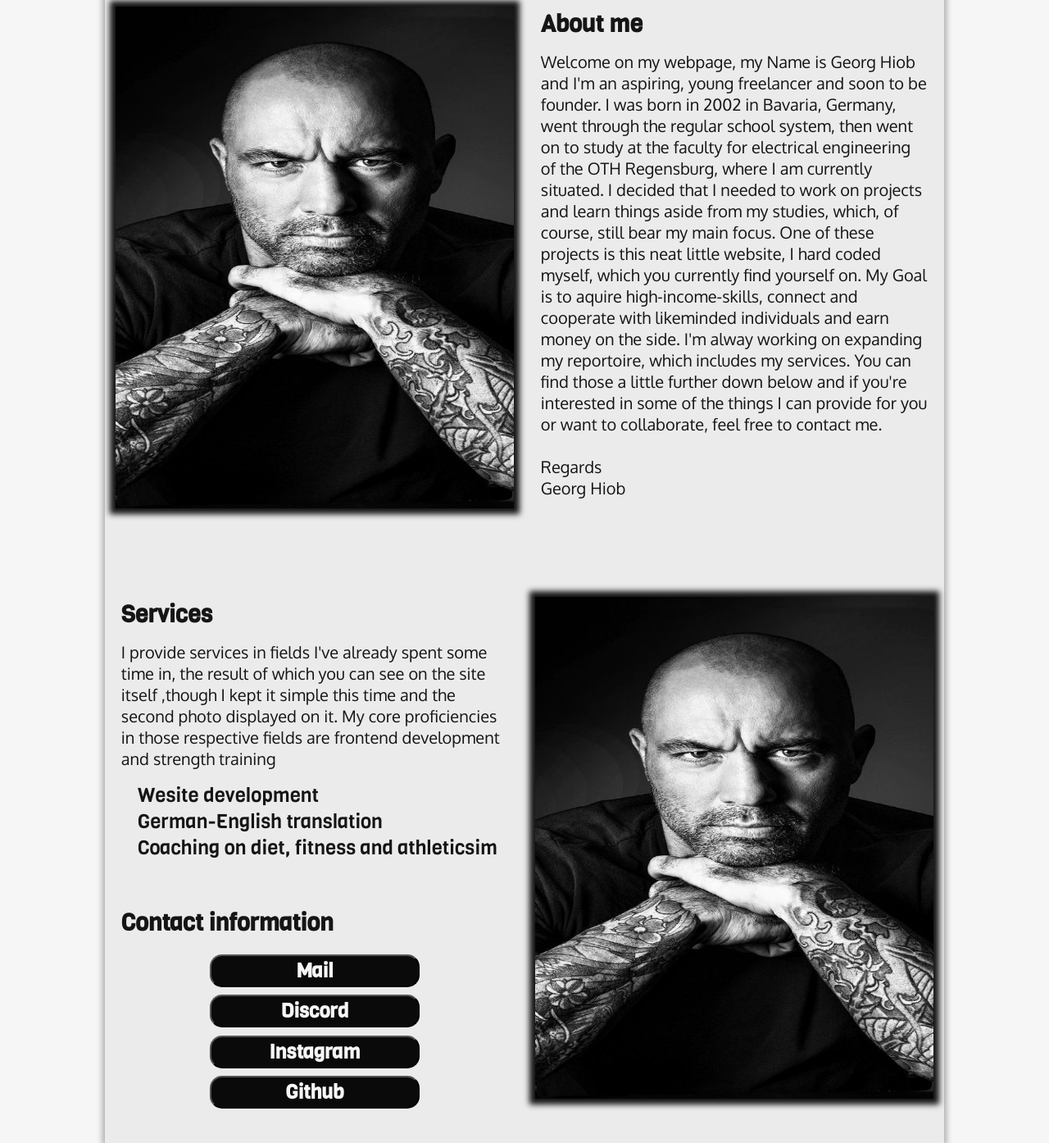
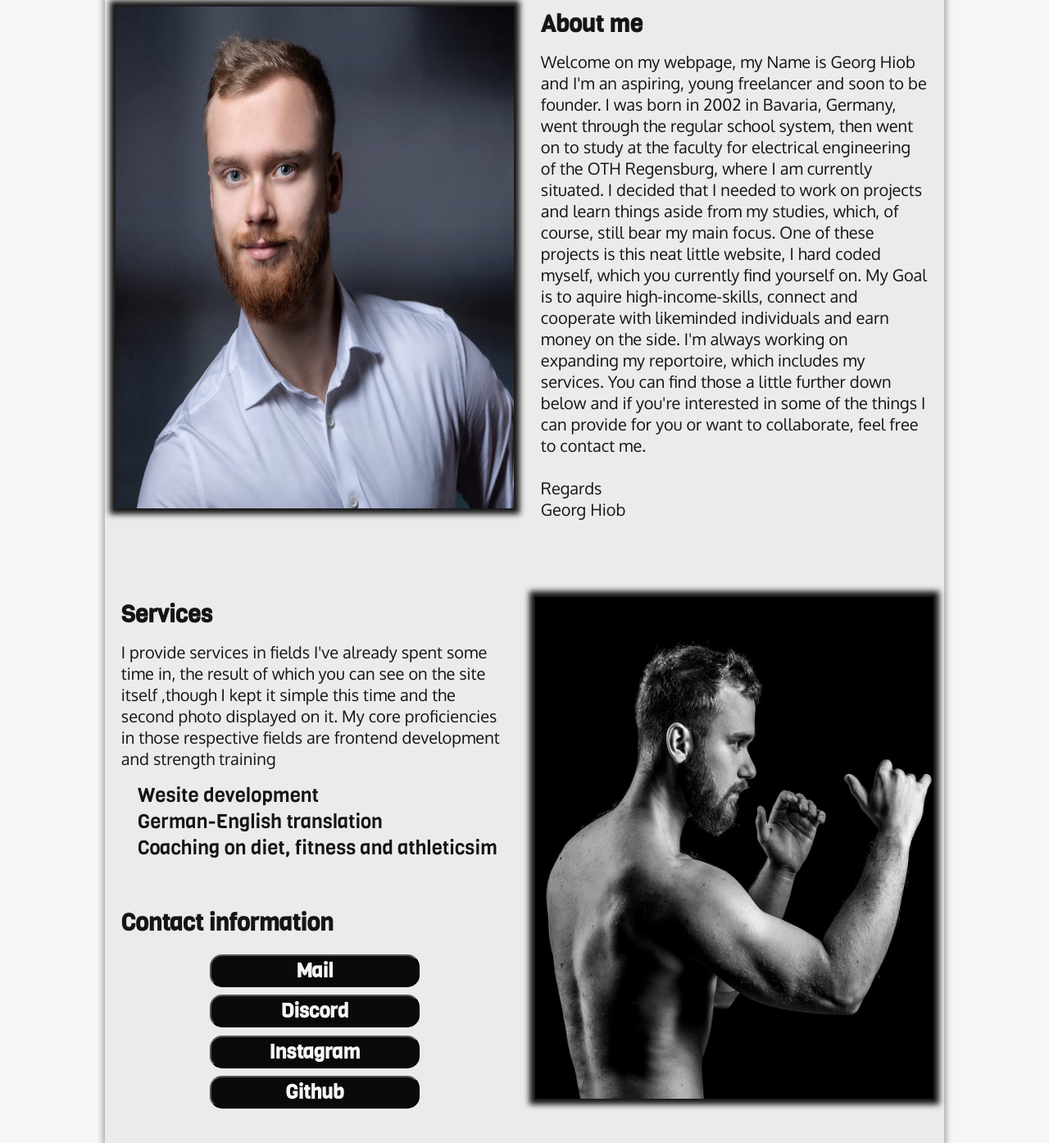
Before and after one commit to georghiob/georghiob, a plain HTML site: page index.html in a window 1280 px wide. Shown: the part 126-1520 px from the top of the page at 82% size. Drawn offline with Linux system fonts and the light colour scheme.

Commit message:
eigene Bilder eingefügt

```diff
--- a/index.html
+++ b/index.html
@@ -16,7 +16,7 @@
         <li id="delta">Contact</li>
     </nav>
     <main>
-        <div class="img"> <img src="/joerogan_bildvorlage3.jpg" alt=""> </div>
+        <div class="img"> <img src="/Businesslook_fullfrontal_geschnitten.jpg" alt=""> </div>
         <div class="uno">
             <h2>About me</h2>
             <p>Welcome on my webpage, my Name is Georg Hiob and I'm an aspiring, young freelancer and soon
@@ -26,7 +26,7 @@
                 aside from my studies, which, of course, still bear my main focus. One of these projects
                 is this neat little website, I hard coded myself, which you currently find yourself on.
                 My Goal is to aquire high-income-skills, connect and cooperate with likeminded individuals
-                and earn money on the side. I'm alway working on expanding my reportoire, which includes my services.
+                and earn money on the side. I'm always working on expanding my reportoire, which includes my services.
                 You can find those a little further down below and if you're interested in some of the things I can provide
                 for you or want to collaborate, feel free to contact me.
                 <br> <br>
@@ -34,7 +34,7 @@
                 Georg Hiob
             </p>
         </div>
-        <div class="img" id="epsilon"> <img src="/joerogan_bildvorlage3.jpg" alt=""> </div>
+        <div class="img" id="epsilon"> <img src="/fighting_stance_geschnitten.jpg" alt=""> </div>
         <div class="uno">
             <h2>Services</h2>
             <p>I provide services in fields I've already spent some time in, the result of which you can see on the site itself
@@ -53,7 +53,7 @@
                 <button><a href="https://github.com/georghiob">Github</a></button>
             </div>
         </div>
-        <div class="img" id="zeta"> <img src="/joerogan_bildvorlage3.jpg" alt=""> </div>
+        <div class="img" id="zeta"> <img src="/fighting_stance_geschnitten.jpg" alt=""> </div>
     </main>
     <footer>
        <!-- <a href=""><img src="" alt=""></a> Symbole als Links zu den relevanten socials einfügen-->
--- a/sass/stylesheet.scss
+++ b/sass/stylesheet.scss
@@ -294,6 +294,8 @@ img{
         height: inherit;
         width: 80vw;
         background-color: rgb(235, 235, 235);
+        //background-image: url("/most_muscular_geschnitten.jpg");
+        //background-repeat: no-repeat;
         color: rgb(21, 21, 21);
     }
 
```
Also changed, not shown: Businesslook_fullfrontal.jpg (added), Businesslook_fullfrontal_geschnitten.jpg (added), fighting_stance.jpg (added), fighting_stance_geschnitten.jpg (added), most_muscular_geschnitten.jpg (added), 1 other file.
